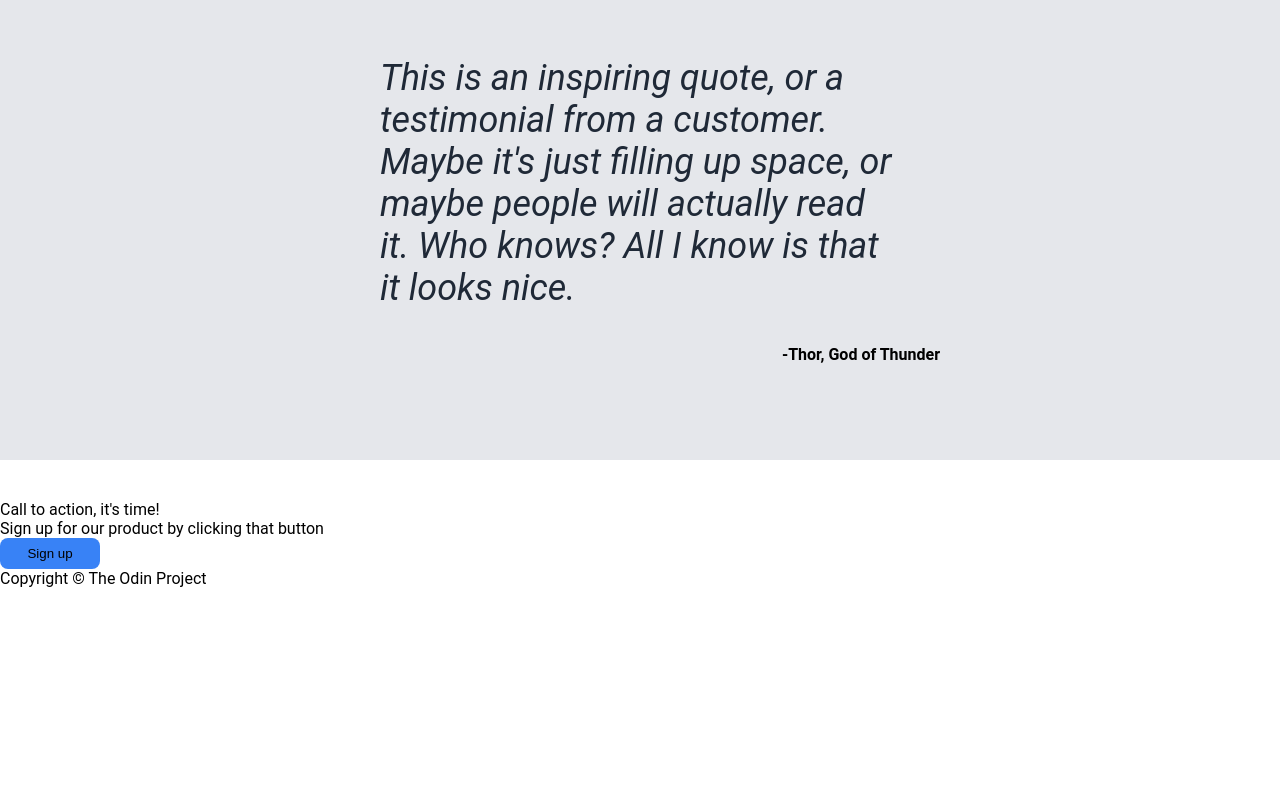
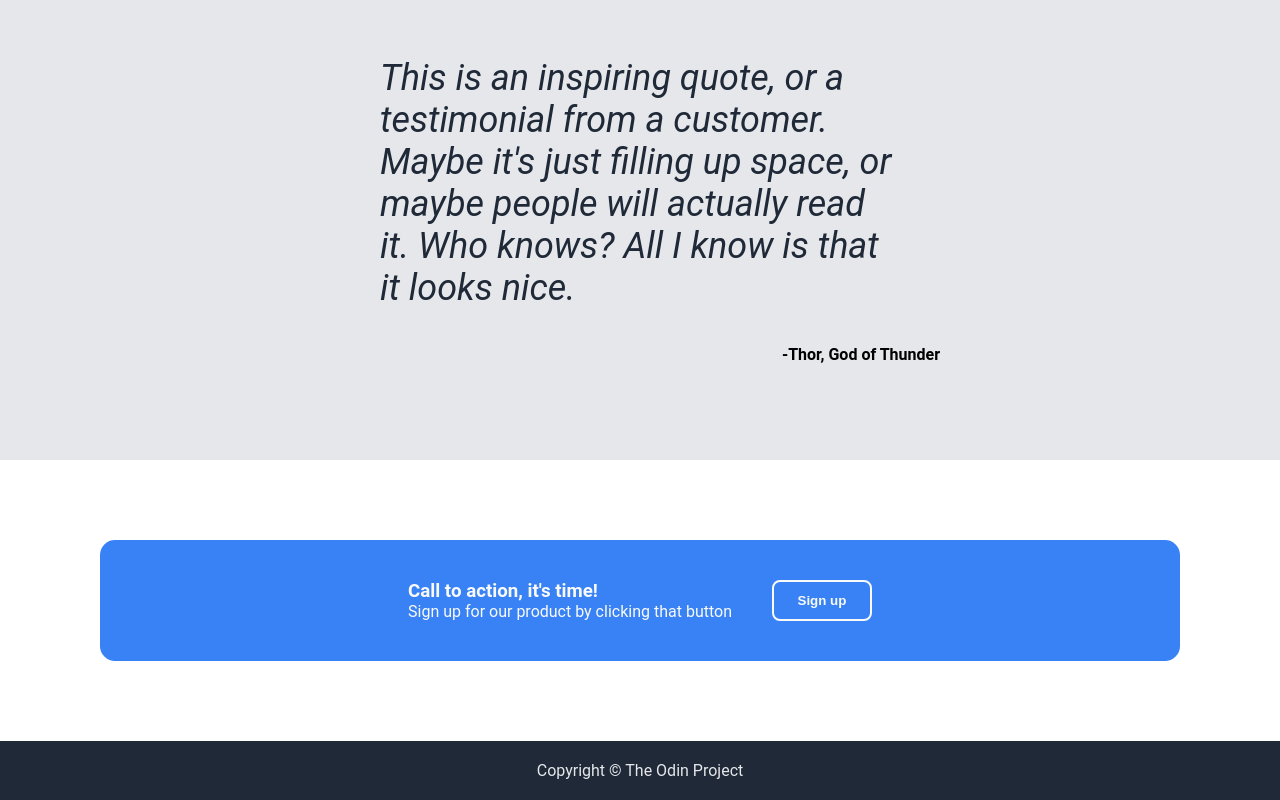
Before and after one commit to guihi1/landing-page, a plain HTML site: page index.html in a window 1280 px wide. Shown: the part 867-1667 px from the top of the page. Before the commit the page ends 1455 px from the top, so only its background shows below. Drawn offline with Linux system fonts and the light colour scheme.

Commit message:
Finish footer

```diff
--- a/index.html
+++ b/index.html
@@ -20,7 +20,7 @@
         <div class="cont1">
         <h1>This website is awesome</h1>
         <p>This website has some subtext that goes here under the main title. It's a smaller font and the color is lower contrast</p>
-        <button>Sign up</button>
+        <button class="first-button">Sign up</button>
         </div>
         <div class="image">This is a placeholder for an image</div>
     </div>
@@ -49,10 +49,11 @@
         <figcaption>-Thor, God of Thunder</figcaption>
     </figure>
     </div>
-    <div>
-        <div>Call to action, it's time!</div>
+    <div class="sign-up">
+        <div><h3>Call to action, it's time!</h3>
         <div>Sign up for our product by clicking that button</div>
-        <button>Sign up</button>
+        </div>
+        <button class="second-button">Sign up</button>
     </div>
     <footer>
         Copyright © The Odin Project
--- a/styles.css
+++ b/styles.css
@@ -68,12 +68,14 @@ h1 {
     color: #F9FAF8;
 }
 
-button {
+.first-button {
     border-radius: 8px;
     padding: 8px 16px;
     width: 100px;
     background-color: #3882F6;
     border: none;
+    color: #F9FAF8;
+    font-weight: bold;
 }
 
 h2 {
@@ -127,5 +129,41 @@ blockquote {
 figcaption {
     font-weight: bold;
     float: right;
-    margin-right:
 }
+
+.sign-up {
+    display: flex;
+    background-color: #3882F6;
+    justify-content: center;
+    padding: 40px;
+    margin: 40px 100px;
+    border-radius: 15px;
+    gap: 40px;
+    color: #F9FAF8;
+}
+
+.second-button {
+    border-radius: 8px;
+    padding: 8px 16px;
+    width: 100px;
+    background-color: #3882F6;
+    border: 2px solid #F9FAF8;
+    color: #F9FAF8;
+    font-weight: bold;
+}
+
+.title {
+    font-weight: bold;
+}
+
+h3 {
+    margin: 0;
+}
+
+footer {
+    text-align: center;
+    background-color: #1F2937;
+    color: #E5E7EB;
+    padding: 20px;
+    margin-top: 40px;
+}
```
